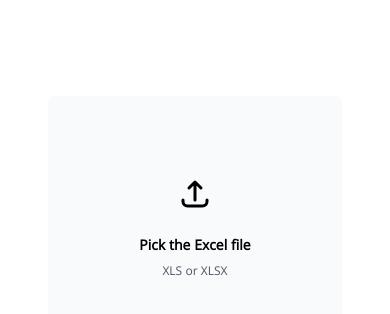
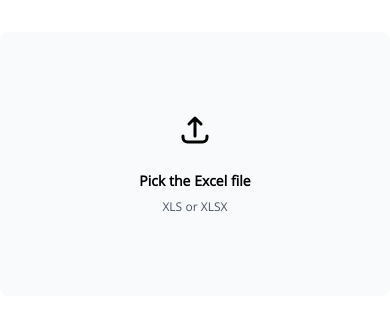
Before and after one commit to tabriz-opentalks/shinto, a React (Create React App) app: page / in a window 390 px wide. Shown: the top 314 px of the page. Built offline with nearby package versions, Linux system fonts and the light colour scheme.

Commit message:
style: clean-up layout styles

```diff
--- a/src/App.tsx
+++ b/src/App.tsx
@@ -1,7 +1,7 @@
 import ExcelReader from 'src/features/ExcelReader';
 
 const App = (): JSX.Element => (
-  <div className="w-full py-24 px-12 container max-w-5xl mx-auto">
+  <div className="w-full py-8 md:py-24 md:px-12 container max-w-5xl mx-auto">
     <ExcelReader />
   </div>
 );
--- a/src/components/Table/TableGlobalFilter.tsx
+++ b/src/components/Table/TableGlobalFilter.tsx
@@ -14,7 +14,7 @@
   );
 
   return (
-    <div className="flex items-center space-x-4">
+    <div className="flex items-center space-x-4 px-4 md:px-0">
       <TextInput
         name="tableGlobalFilter"
         placeholder="Search..."
--- a/src/components/Table/TablePagination.tsx
+++ b/src/components/Table/TablePagination.tsx
@@ -26,7 +26,7 @@
   pageIndex,
   pageSize,
 }: props): JSX.Element => (
-  <div className="flex items-center justify-between px-0 md:px-4 py-4">
+  <div className="flex items-center justify-between px-6 md:px-4 py-4">
     <div className="flex items-center justify-between space-x-1">
       <button onClick={() => gotoPage(0)}>
         <ChevronDoubleLeftIcon className="w-4 h-4 text-gray-500" />
--- a/src/components/Table/index.tsx
+++ b/src/components/Table/index.tsx
@@ -45,7 +45,7 @@
   );
 
   return (
-    <div className="w-full flex flex-col space-y-6">
+    <div className="w-full flex flex-col space-y-4 md:space-y-6">
       <TableGlobalFilter
         onChange={setGlobalFilter}
         onClickAction={onClickAction}
```
